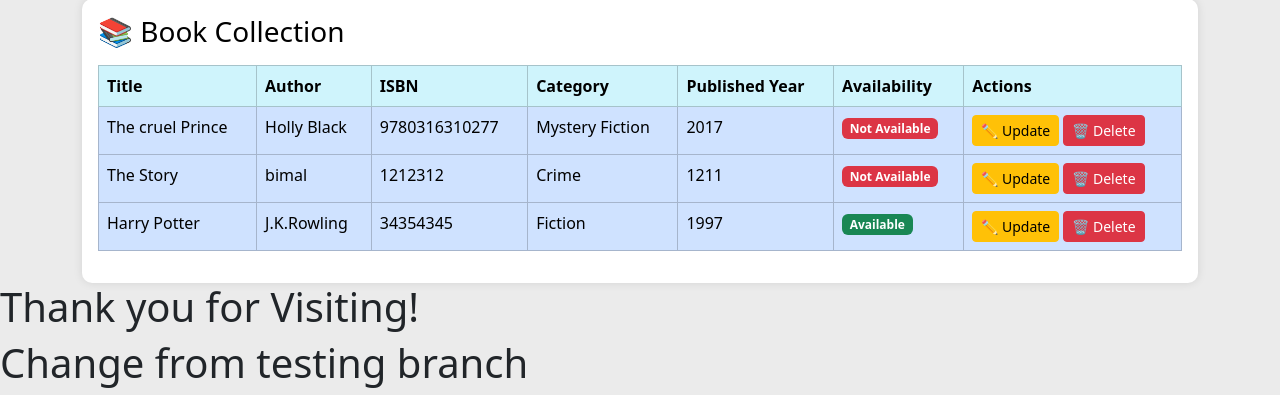
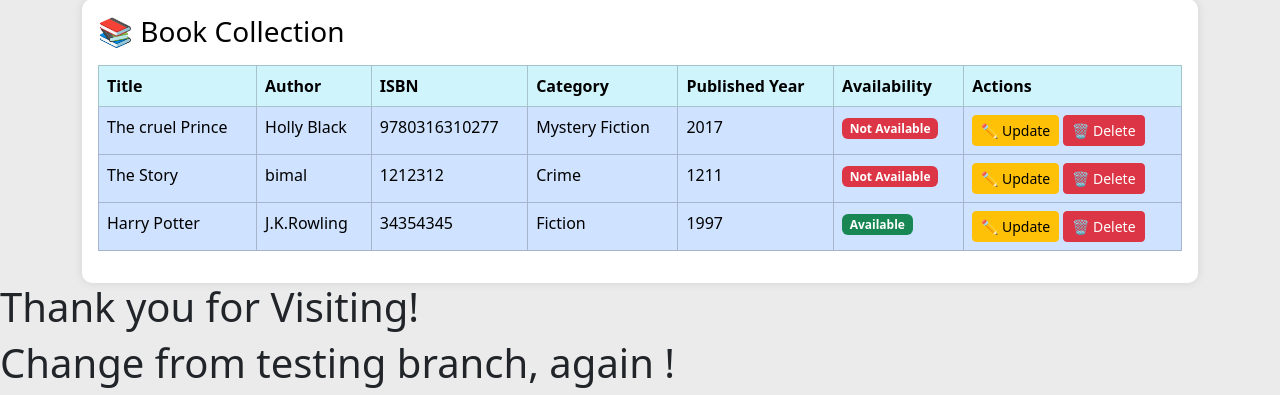
Before and after one commit to Jiya156/LibraryManagement, a Django app: page / in a window 1280 px wide. Shown: the part 455-850 px from the top of the page. Run offline with Django 5.2, Linux system fonts and the light colour scheme; data comes from the database, SQL or seed files in the repository; some libraries are stand-ins or nearby versions.

Commit message:
Update home from testing branch

```diff
--- a/template/home.html
+++ b/template/home.html
@@ -94,7 +94,7 @@
 
     <div>
         <h1>Thank you for Visiting!</h1>
-        <h1>Change from testing branch</h1>
+        <h1>Change from testing branch, again !</h1>
     </div>
 
 </body>
```
Also changed, not shown: LibraryManagement/.github/workflows/testing.yml (deleted).
